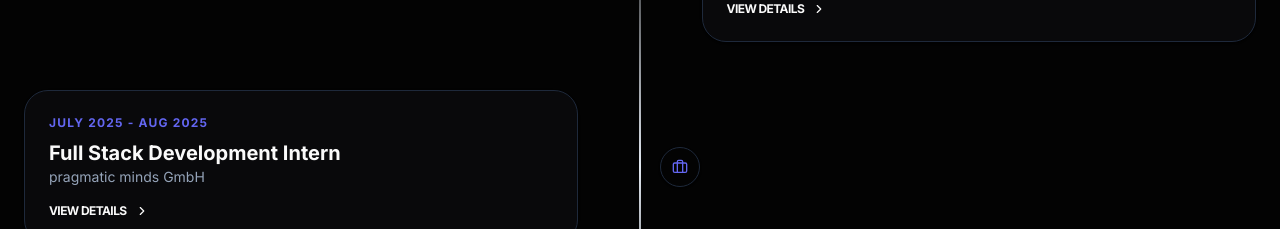
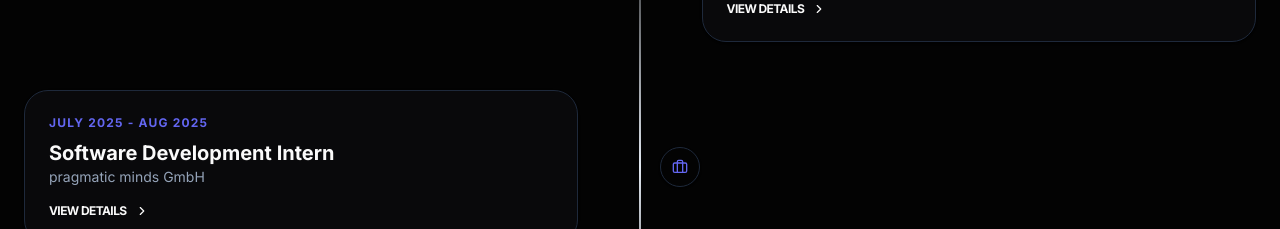
Before and after one commit to abdelhaymallouli/Portfolioo-Mallouli-Abdelhay, a Next.js app: page / in a window 1280 px wide. Shown: the part 3720-3949 px from the top of the page. Built offline with nearby package versions, Linux system fonts and the light colour scheme.

Commit message:
edit in experience

```diff
--- a/src/data/Experience.ts
+++ b/src/data/Experience.ts
@@ -20,7 +20,7 @@ export const EXPERIENCES = [
   },
 {
     company: "pragmatic minds GmbH",
-    role: "Full Stack Development Intern",
+    role: "Software Development Intern",
     type: "work",
     period: "July 2025 - Aug 2025",
     location: "Germany / Remote",
```
